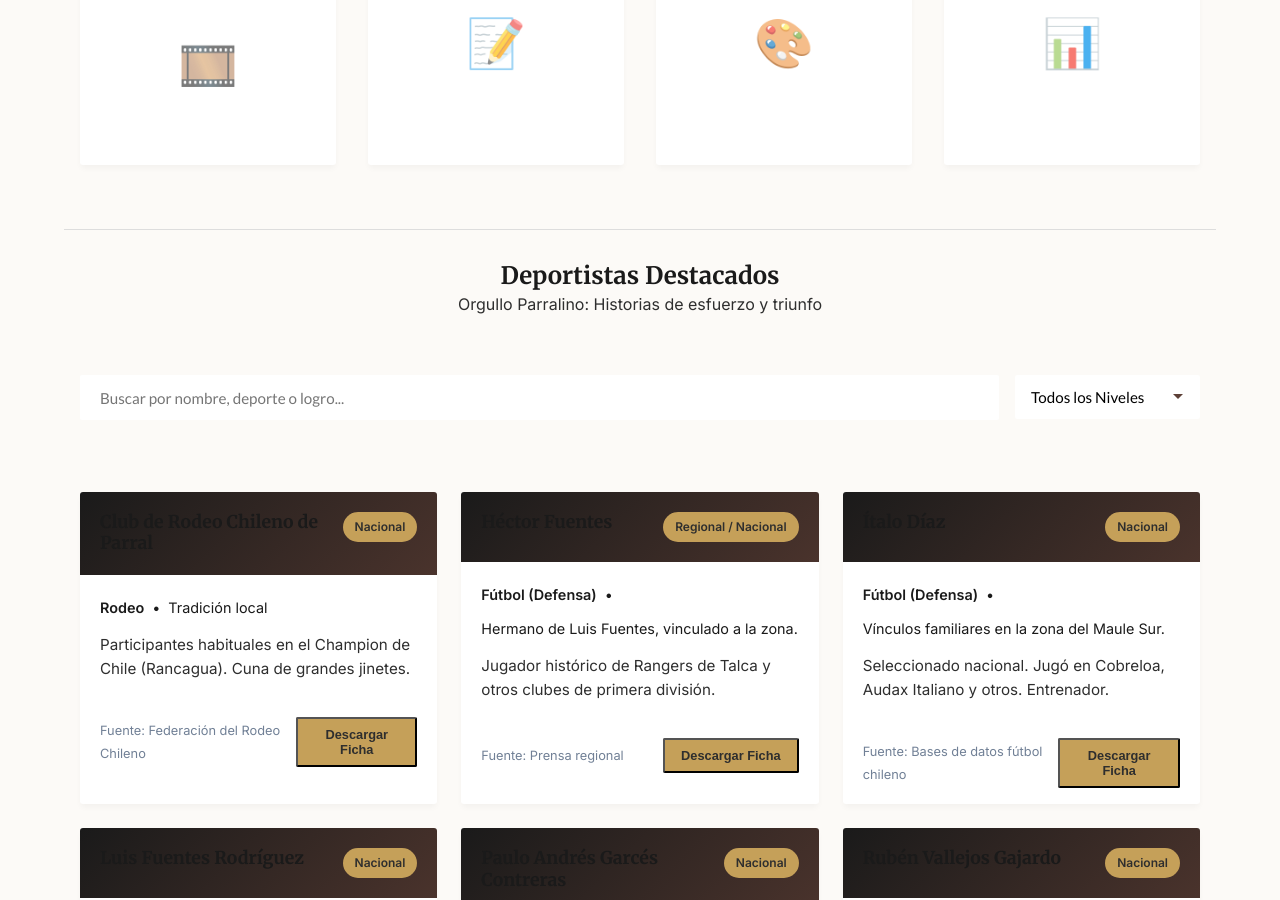
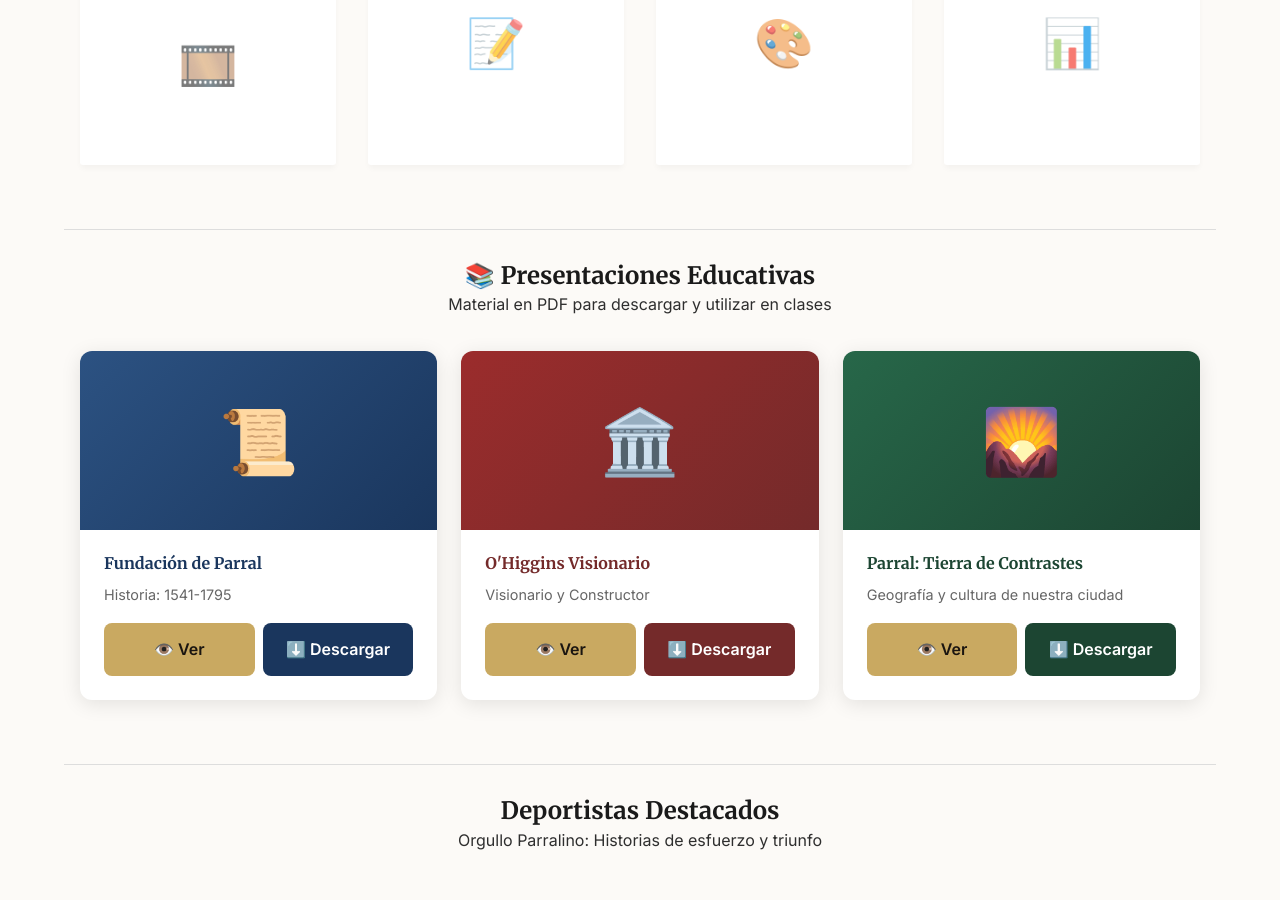
Before and after one commit to Juanpi2024/fotos-parral, a Jekyll site: the page educacion.html, which Jekyll copies as it is, in a window 1280 px wide and 900 px high, scrolled down 1012 px. Built offline with Jekyll 4.4.1, drawn with Linux system fonts in a browser that asks for light colours; some web fonts are replaced.

Commit message:
Add Presentaciones Educativas section with 3 PDF resources - view and download functionality

```diff
--- a/educacion.html
+++ b/educacion.html
@@ -64,6 +64,94 @@
                     <div class="galeria-placeholder" style="height: 150px; margin-top: 1rem;">📊</div>
                 </div>
             </a>
+        </div>
+    </section>
+
+    <!-- Nueva Sección: Presentaciones Educativas -->
+    <section class="container" style="padding: 2rem 1rem 4rem 1rem; border-top: 1px solid #ddd;">
+        <div style="text-align: center; margin-bottom: 2rem;">
+            <h2 style="font-family: 'Merriweather', serif; color: var(--primary-color);">📚 Presentaciones Educativas
+            </h2>
+            <p>Material en PDF para descargar y utilizar en clases</p>
+        </div>
+
+        <div class="grid-presentaciones"
+            style="display: grid; grid-template-columns: repeat(auto-fit, minmax(300px, 1fr)); gap: 1.5rem;">
+
+            <!-- Presentación 1: Chile Parral Foundation History -->
+            <div class="presentacion-card"
+                style="background: #fff; border-radius: 12px; overflow: hidden; box-shadow: 0 4px 20px rgba(0,0,0,0.1); transition: transform 0.3s;">
+                <div
+                    style="background: linear-gradient(135deg, #2c5282 0%, #1a365d 100%); padding: 2rem; text-align: center;">
+                    <span style="font-size: 4rem;">📜</span>
+                </div>
+                <div style="padding: 1.5rem;">
+                    <h4 style="font-family: 'Merriweather', serif; color: #1a365d; margin-bottom: 0.5rem;">Fundación de
+                        Parral</h4>
+                    <p style="color: #666; font-size: 0.9rem; margin-bottom: 1rem;">Historia: 1541-1795</p>
+                    <div style="display: flex; gap: 0.5rem;">
+                        <a href="recursos/presentaciones/Chile_Parral_Foundation_History_1541-1795 pdf.pdf"
+                            target="_blank"
+                            style="flex: 1; padding: 0.75rem; background: #c9a961; color: #1a1510; text-decoration: none; border-radius: 8px; text-align: center; font-weight: 600; transition: background 0.3s;">
+                            👁️ Ver
+                        </a>
+                        <a href="recursos/presentaciones/Chile_Parral_Foundation_History_1541-1795 pdf.pdf" download
+                            style="flex: 1; padding: 0.75rem; background: #1a365d; color: #fff; text-decoration: none; border-radius: 8px; text-align: center; font-weight: 600; transition: background 0.3s;">
+                            ⬇️ Descargar
+                        </a>
+                    </div>
+                </div>
+            </div>
+
+            <!-- Presentación 2: O'Higgins Visionario -->
+            <div class="presentacion-card"
+                style="background: #fff; border-radius: 12px; overflow: hidden; box-shadow: 0 4px 20px rgba(0,0,0,0.1); transition: transform 0.3s;">
+                <div
+                    style="background: linear-gradient(135deg, #9b2c2c 0%, #742a2a 100%); padding: 2rem; text-align: center;">
+                    <span style="font-size: 4rem;">🏛️</span>
+                </div>
+                <div style="padding: 1.5rem;">
+                    <h4 style="font-family: 'Merriweather', serif; color: #742a2a; margin-bottom: 0.5rem;">O'Higgins
+                        Visionario</h4>
+                    <p style="color: #666; font-size: 0.9rem; margin-bottom: 1rem;">Visionario y Constructor</p>
+                    <div style="display: flex; gap: 0.5rem;">
+                        <a href="recursos/presentaciones/O_Higgins_VICIONARIO Y CONSTRUCTOR.pdf" target="_blank"
+                            style="flex: 1; padding: 0.75rem; background: #c9a961; color: #1a1510; text-decoration: none; border-radius: 8px; text-align: center; font-weight: 600; transition: background 0.3s;">
+                            👁️ Ver
+                        </a>
+                        <a href="recursos/presentaciones/O_Higgins_VICIONARIO Y CONSTRUCTOR.pdf" download
+                            style="flex: 1; padding: 0.75rem; background: #742a2a; color: #fff; text-decoration: none; border-radius: 8px; text-align: center; font-weight: 600; transition: background 0.3s;">
+                            ⬇️ Descargar
+                        </a>
+                    </div>
+                </div>
+            </div>
+
+            <!-- Presentación 3: Parral Tierra de Contrastes -->
+            <div class="presentacion-card"
+                style="background: #fff; border-radius: 12px; overflow: hidden; box-shadow: 0 4px 20px rgba(0,0,0,0.1); transition: transform 0.3s;">
+                <div
+                    style="background: linear-gradient(135deg, #276749 0%, #1c4532 100%); padding: 2rem; text-align: center;">
+                    <span style="font-size: 4rem;">🌄</span>
+                </div>
+                <div style="padding: 1.5rem;">
+                    <h4 style="font-family: 'Merriweather', serif; color: #1c4532; margin-bottom: 0.5rem;">Parral:
+                        Tierra de Contrastes</h4>
+                    <p style="color: #666; font-size: 0.9rem; margin-bottom: 1rem;">Geografía y cultura de nuestra
+                        ciudad</p>
+                    <div style="display: flex; gap: 0.5rem;">
+                        <a href="recursos/presentaciones/Parral_Tierra_de_Contrastes.pdf" target="_blank"
+                            style="flex: 1; padding: 0.75rem; background: #c9a961; color: #1a1510; text-decoration: none; border-radius: 8px; text-align: center; font-weight: 600; transition: background 0.3s;">
+                            👁️ Ver
+                        </a>
+                        <a href="recursos/presentaciones/Parral_Tierra_de_Contrastes.pdf" download
+                            style="flex: 1; padding: 0.75rem; background: #1c4532; color: #fff; text-decoration: none; border-radius: 8px; text-align: center; font-weight: 600; transition: background 0.3s;">
+                            ⬇️ Descargar
+                        </a>
+                    </div>
+                </div>
+            </div>
+
         </div>
     </section>
 
```
Also changed, not shown: 3 other files.
